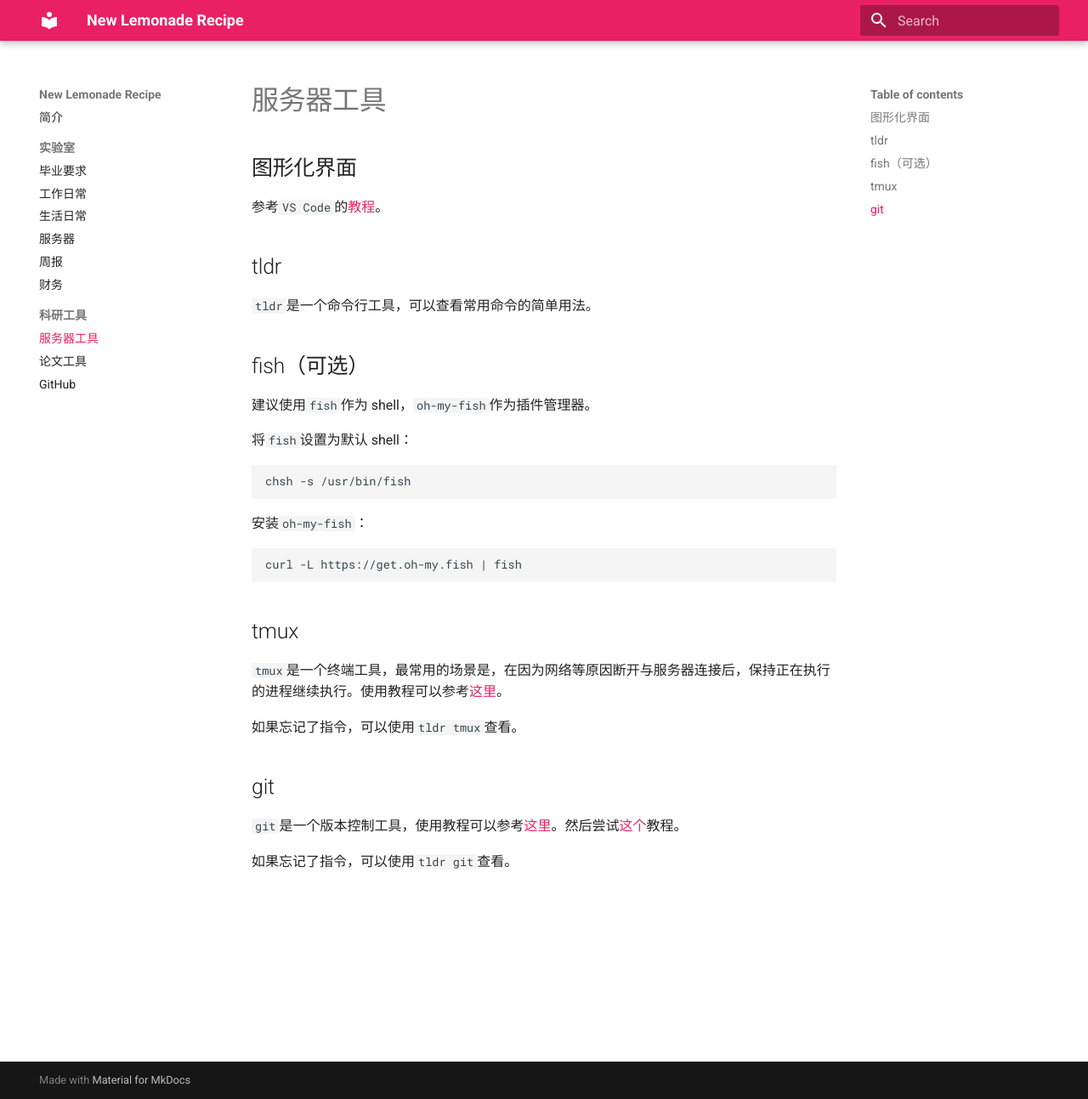
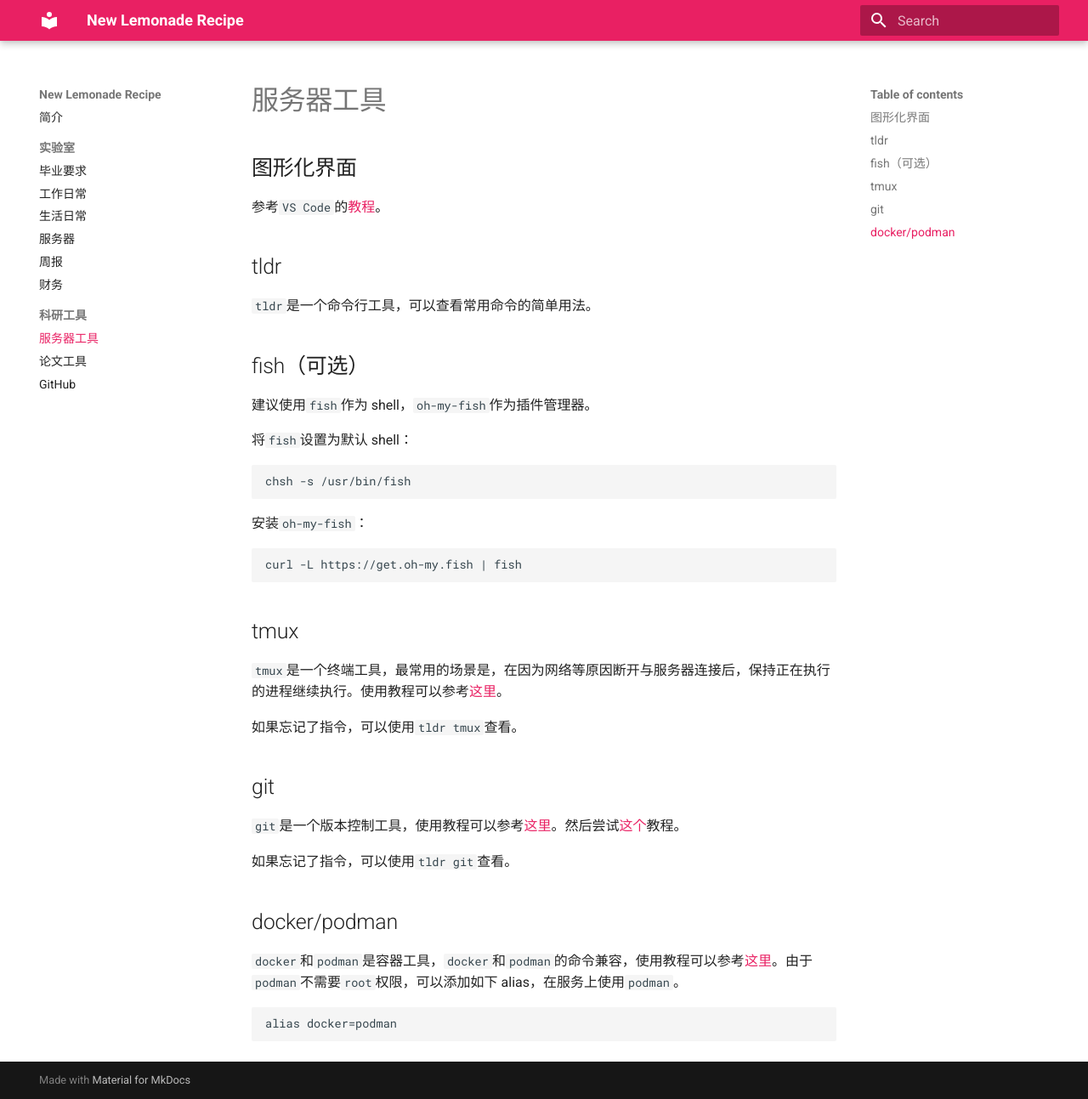
Before and after one commit to pku-lemonade/recipe, an MkDocs documentation site: the page built from docs/tools/server.md, in a window 1280 px wide and 1293 px high. Shown: the whole window at 85% size. Built offline with MkDocs 1.6.1 and Material for MkDocs 9.7.7, drawn with Linux system fonts in a browser that asks for light colours.

Commit message:
docker podman info

````diff
--- a/docs/tools/server.md
+++ b/docs/tools/server.md
@@ -36,3 +36,11 @@
 `git`是一个版本控制工具，使用教程可以参考[这里](https://docs.github.com/en/get-started/using-git)。然后尝试[这个](https://docs.github.com/en/get-started/start-your-journey/hello-world)教程。
 
 如果忘记了指令，可以使用`tldr git`查看。
+
+## docker/podman
+
+`docker`和`podman`是容器工具，`docker`和`podman`的命令兼容，使用教程可以参考[这里](https://docs.docker.com/get-started/)。由于`podman`不需要`root`权限，可以添加如下 alias，在服务上使用`podman`。
+
+```bash
+alias docker=podman
+```
````
